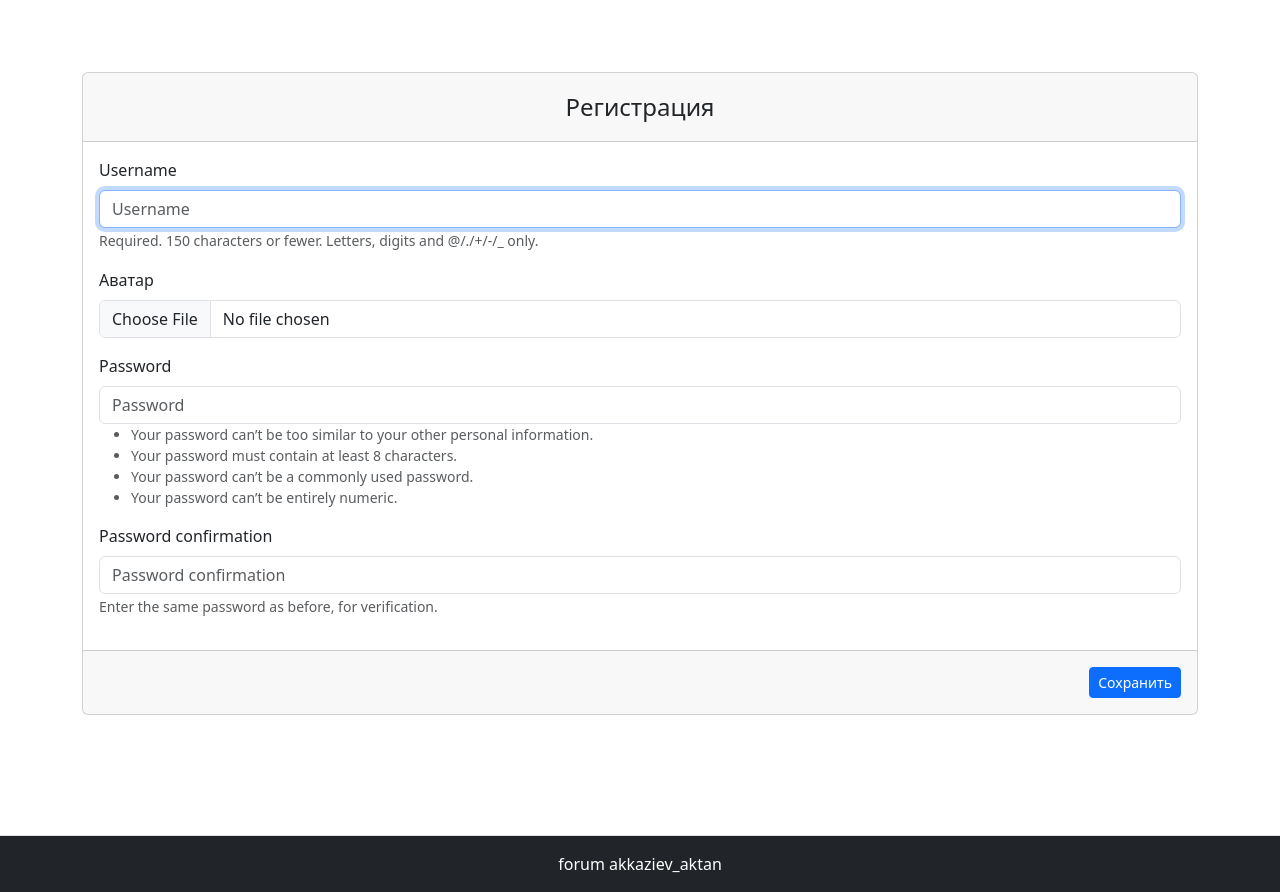
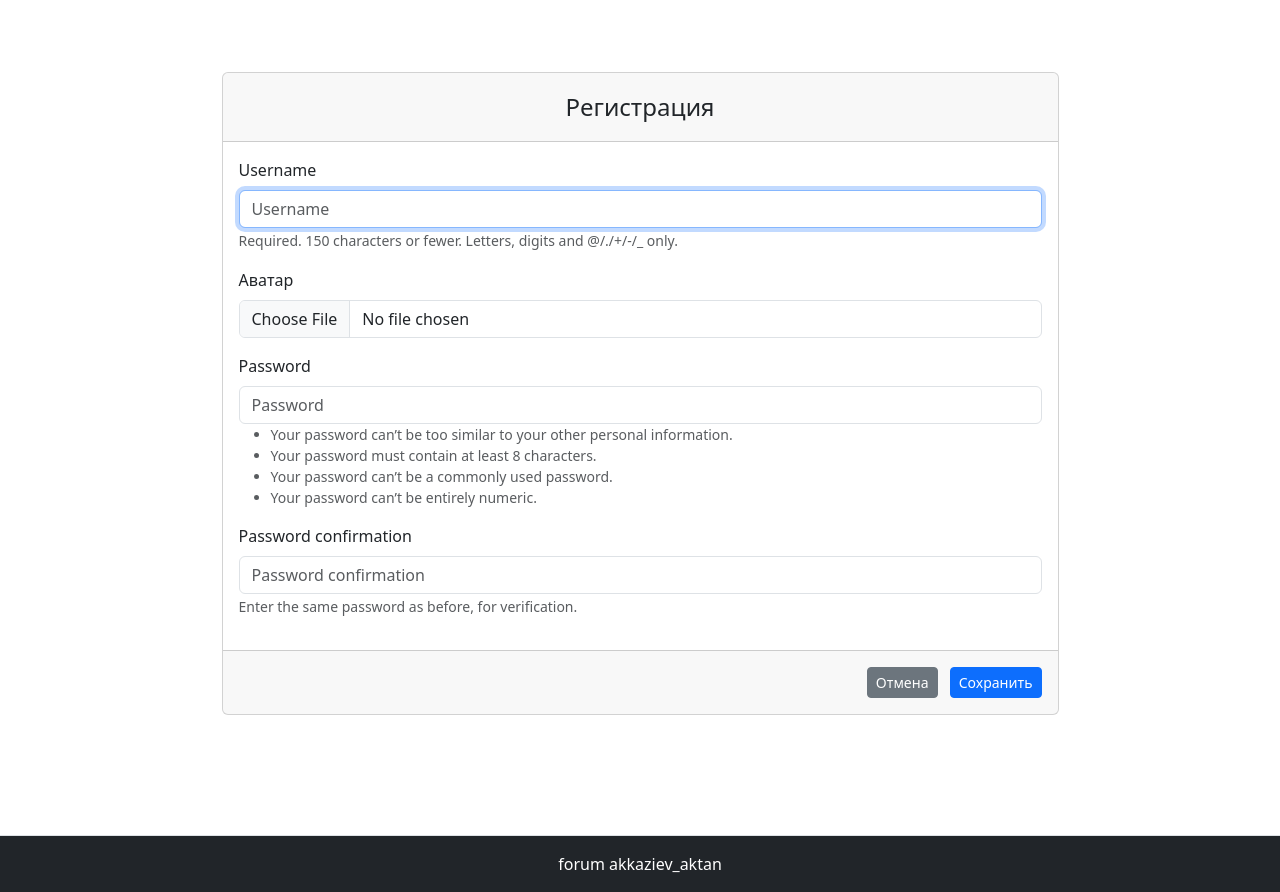
Before and after one commit to akkazief/control_work_8, a Django app: page /accounts/register/ in a window 1280 px wide. Shown: the part 54-946 px from the top of the page. Run offline with Django 5.2, Linux system fonts and the light colour scheme; some libraries are stand-ins or nearby versions.

Commit message:
slightly changed partial/form.html

```diff
--- a/templates/accounts/login.html
+++ b/templates/accounts/login.html
@@ -2,5 +2,5 @@
 {% load django_bootstrap5 %}
 
 {% block content %}
-    {% include 'partial/form.html' with form_action="" form_id="login-form" form_title="Вход" btn_txt="Войти" extra_classes="w-50 mx-auto" %}
+    {% include 'partial/form.html' with form_action="" form_id="login-form" form_title="Вход" btn_txt="Войти" %}
 {% endblock %}
--- a/templates/accounts/registration.html
+++ b/templates/accounts/registration.html
@@ -3,5 +3,5 @@
 {% load django_bootstrap5 %}
 
 {% block content %}
-    {% include 'partial/form.html' with form_action="" form_id="registration-form" form_title="Регистрация" btn_txt="Сохранить" extra_classes="w-50 mx-auto" %}
+    {% include 'partial/form.html' with form_action="" form_id="registration-form" form_title="Регистрация" btn_txt="Сохранить" %}
 {% endblock %}
--- a/templates/partial/form.html
+++ b/templates/partial/form.html
@@ -1,6 +1,6 @@
 {% load django_bootstrap5 %}
 
-<div class="card my-5 ">
+<div class="card my-5 w-75 mx-auto ">
     <div class="card-header fs-4 text-center py-3">{{form_title}}</div>
     <div class="card-body">
         <form action="{{form_action}}" id="{{form_id}}" method="POST">
@@ -9,6 +9,7 @@
         </form>
     </div>
     <div class="card-footer text-end py-3">
+        <button type="button" class="btn btn-sm btn-secondary me-2" onclick="history.back()">Отмена</button>
         <button type="submit" form="{{form_id}}" class="btn btn-sm btn-primary">
             {{btn_txt}}</button>
     </div>
```
